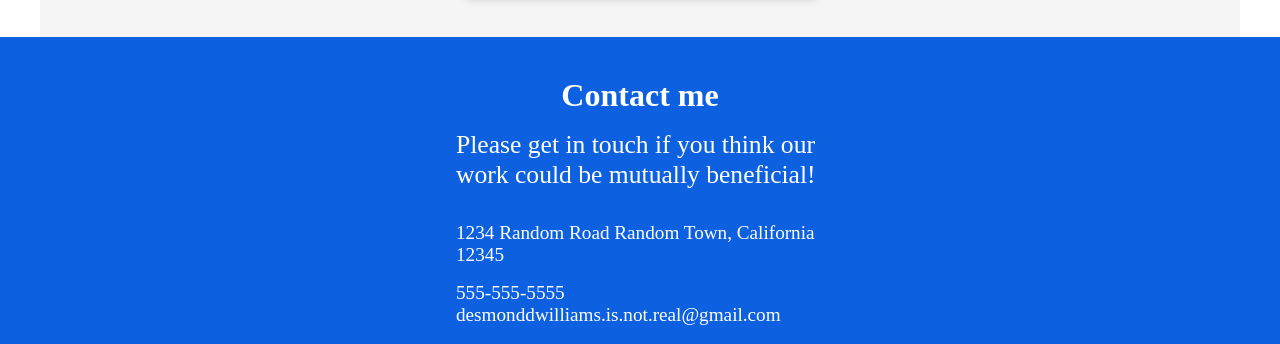
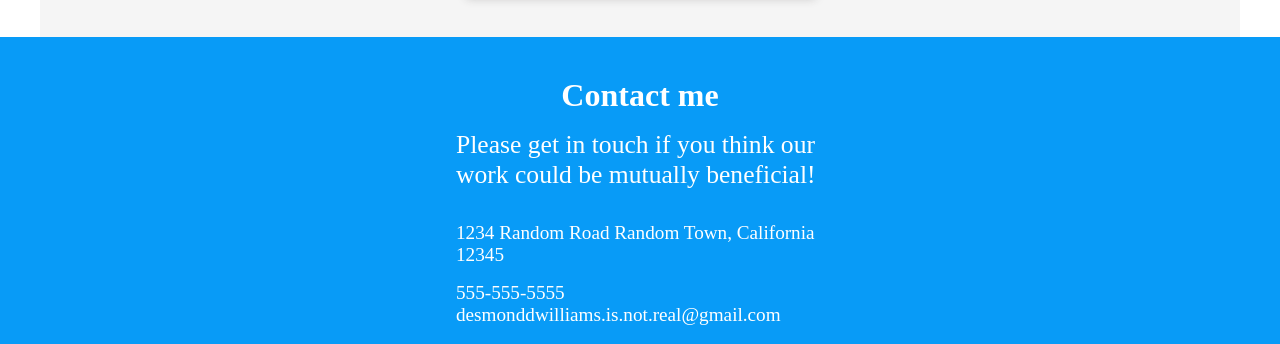
Before and after one commit to JasneetSingh1/responsive-homepage, a plain HTML site: page index.html in a window 1280 px wide. Shown: the part 2739-3083 px from the top of the page. Drawn offline with nearby package versions, Linux system fonts and the light colour scheme.

Commit message:
style: change footer background color

```diff
--- a/style.css
+++ b/style.css
@@ -148,7 +148,7 @@
 /* FOOTER SECTION */
 
 footer {
-  background-color: #0d61e0;
+  background-color: #089bf7;
   color: #fff;
   padding-top: 24px;
   display: flex;
```
